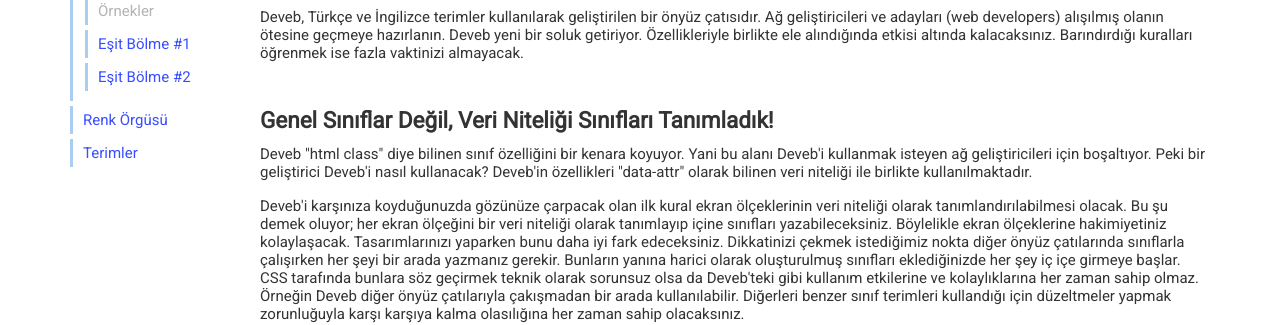
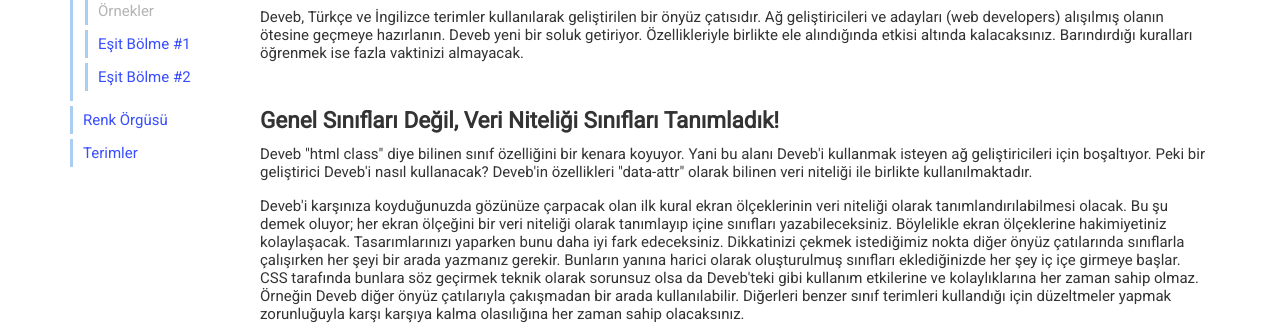
Before and after one commit to data-deveb/data-deveb.github.io, a Jekyll site: the page built from belgeler/deveb.html, in a window 1280 px wide. Shown: the part 249-574 px from the top of the page. Built offline with Jekyll 4.4.1, drawn with Linux system fonts in a browser that asks for light colours.

Commit message:
Güncelleme

```diff
--- a/belgeler/deveb.html
+++ b/belgeler/deveb.html
@@ -7,7 +7,7 @@
 {% endblock %}
 <h1>Deveb Hakkında</h1>
 <p>Deveb, Türkçe ve İngilizce terimler kullanılarak geliştirilen bir önyüz çatısıdır. Ağ geliştiricileri ve adayları (web developers) alışılmış olanın ötesine geçmeye hazırlanın. Deveb yeni bir soluk getiriyor. Özellikleriyle birlikte ele alındığında etkisi altında kalacaksınız. Barındırdığı kuralları öğrenmek ise fazla vaktinizi almayacak.</p>
-<h1>Genel Sınıflar Değil, Veri Niteliği Sınıfları Tanımladık!</h1>
+<h1>Genel Sınıfları Değil, Veri Niteliği Sınıfları Tanımladık!</h1>
 <p>Deveb "html class" diye bilinen sınıf özelliğini bir kenara koyuyor. Yani bu alanı Deveb'i kullanmak isteyen ağ geliştiricileri için boşaltıyor. Peki bir geliştirici Deveb'i nasıl kullanacak? Deveb'in özellikleri "data-attr" olarak bilinen veri niteliği ile birlikte kullanılmaktadır.</p>
 <p>Deveb'i karşınıza koyduğunuzda gözünüze çarpacak olan ilk kural ekran ölçeklerinin veri niteliği olarak tanımlandırılabilmesi olacak. Bu şu demek oluyor; her ekran ölçeğini bir veri niteliği olarak tanımlayıp içine sınıfları yazabileceksiniz. Böylelikle ekran ölçeklerine hakimiyetiniz kolaylaşacak. Tasarımlarınızı yaparken bunu daha iyi fark edeceksiniz. Dikkatinizi çekmek istediğimiz nokta diğer önyüz çatılarında sınıflarla çalışırken her şeyi bir arada yazmanız gerekir. Bunların yanına harici olarak oluşturulmuş sınıfları eklediğinizde her şey iç içe girmeye başlar. CSS tarafında bunlara söz geçirmek teknik olarak sorunsuz olsa da Deveb'teki gibi kullanım etkilerine ve kolaylıklarına her zaman sahip olmaz. Örneğin Deveb diğer önyüz çatılarıyla çakışmadan bir arada kullanılabilir. Diğerleri benzer sınıf terimleri kullandığı için düzeltmeler yapmak zorunluğuyla karşı karşıya kalma olasılığına her zaman sahip olacaksınız.</p>
 <p>Deveb'in veri niteliği yöntemini kullanmasının birkaç sebebini okudunuz. Biraz da ekran ölçeklerinden bahsedelim.</p>
```
